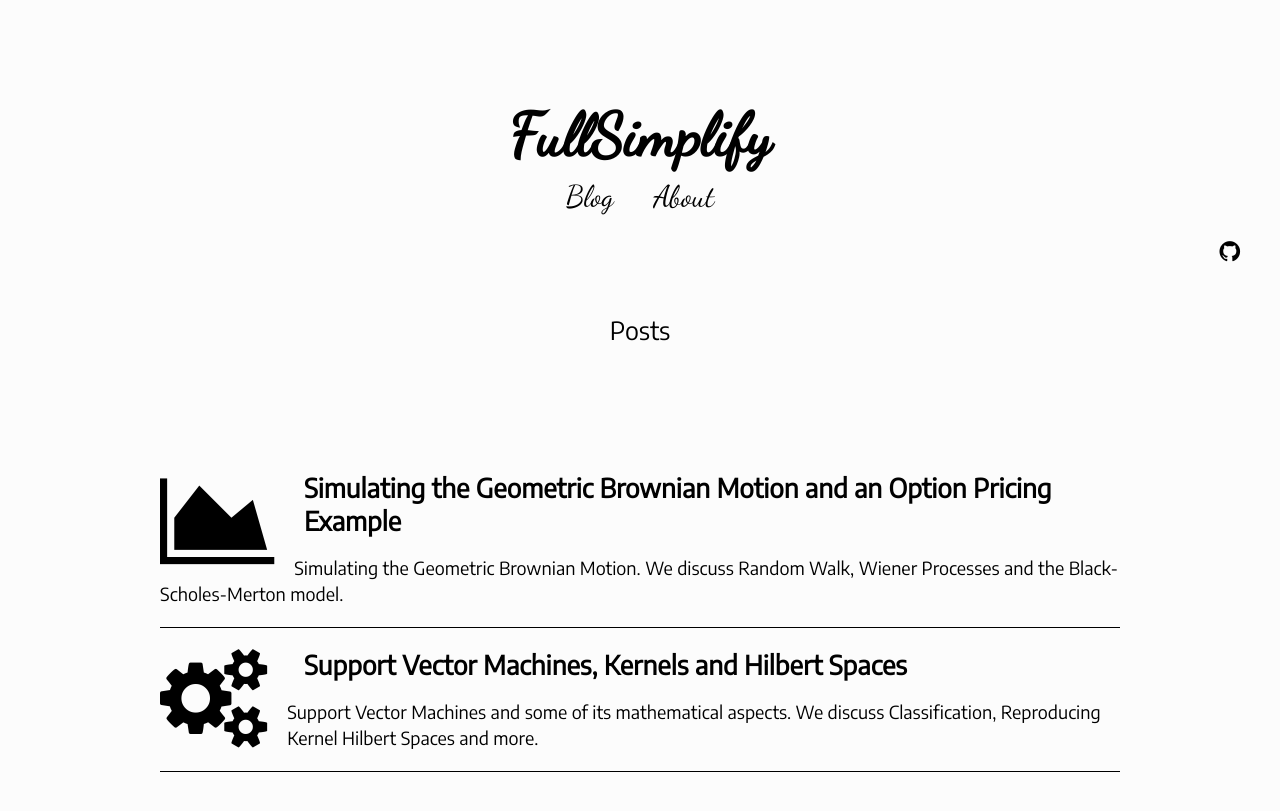
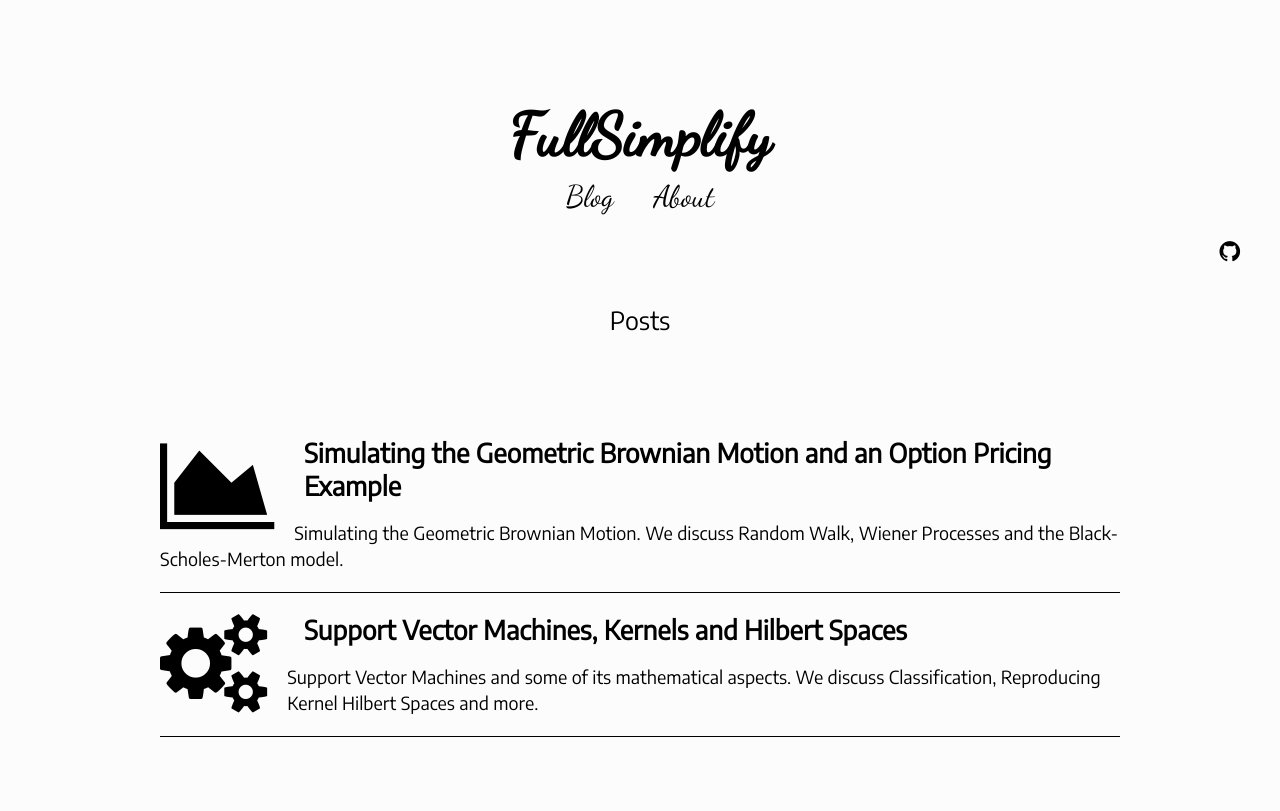
Before and after one commit to FullSimplify/FullSimplify.github.io, a Jekyll site: the page built from index.html, in a window 1280 px wide. Shown: the top 811 px of the page. Built offline with Jekyll 4.4.1, drawn with Linux system fonts in a browser that asks for light colours; some web fonts are replaced.

Commit message:
Update _default.scss

```diff
--- a/_sass/_default.scss
+++ b/_sass/_default.scss
@@ -162,8 +162,8 @@ strong {
 
 /* =Titles */
 .page-title {
-    margin-top:100px;
-    margin-bottom:125px;
+    margin-top:90px;
+    margin-bottom:100px;
     text-align: center;
 	color: #2a2a2a;
 }
```
